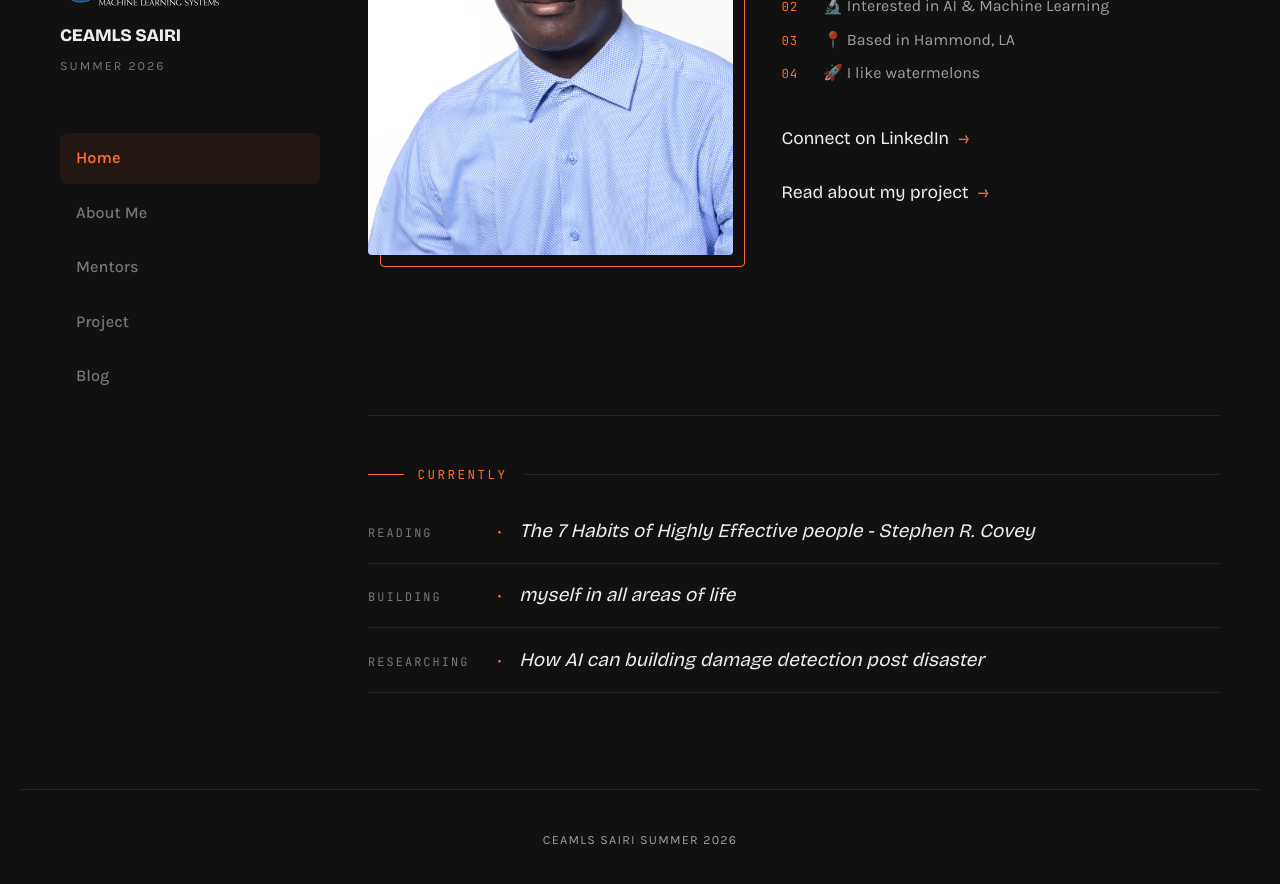
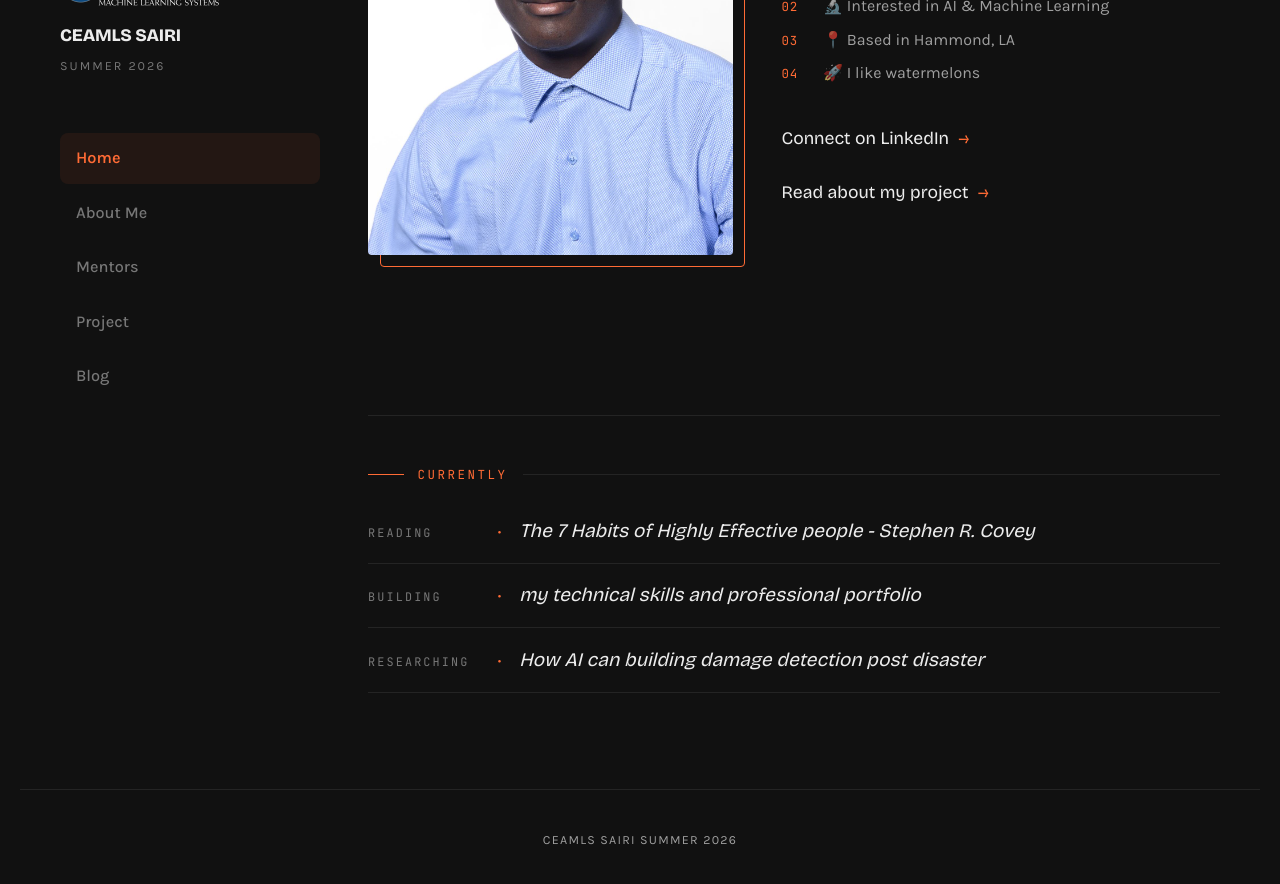
Before and after one commit to AlameenW/alameenwceamls26.github.io, a Jekyll site: the page built from index.md, in a window 1280 px wide and 900 px high, scrolled down 512 px. Shown: the top 884 px of the window. Built offline with Jekyll 4.4.1, drawn with Linux system fonts in a browser that asks for light colours.

Commit message:
Update text for Building label in index.md

```diff
--- a/index.md
+++ b/index.md
@@ -20,7 +20,7 @@ currently:
   - label: Reading
     text: "The 7 Habits of Highly Effective people - Stephen R. Covey"
   - label: Building
-    text: "myself in all areas of life"
+    text: "my technical skills and professional portfolio"
   - label: Researching
     text: "How AI can building damage detection post disaster"
 ---
```
